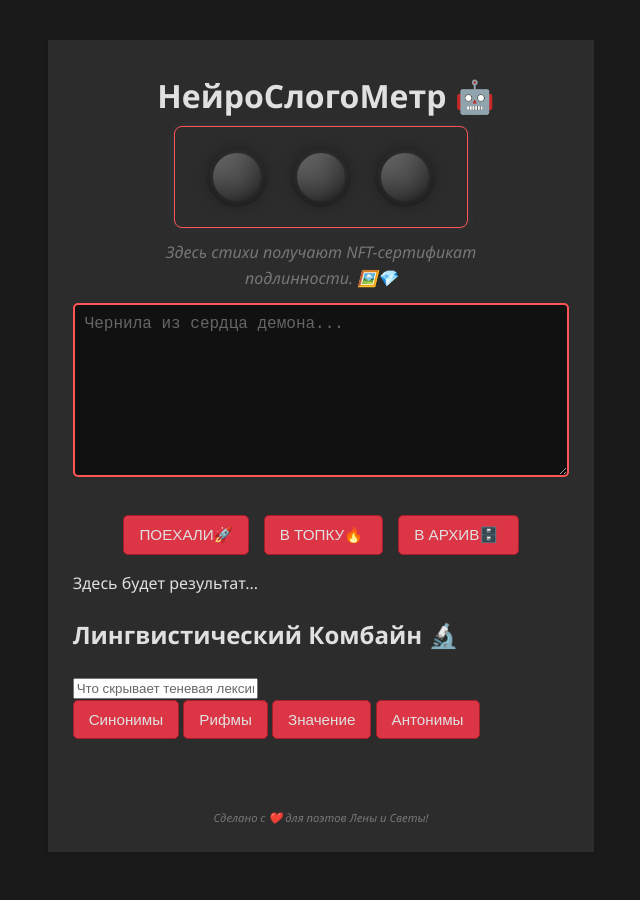
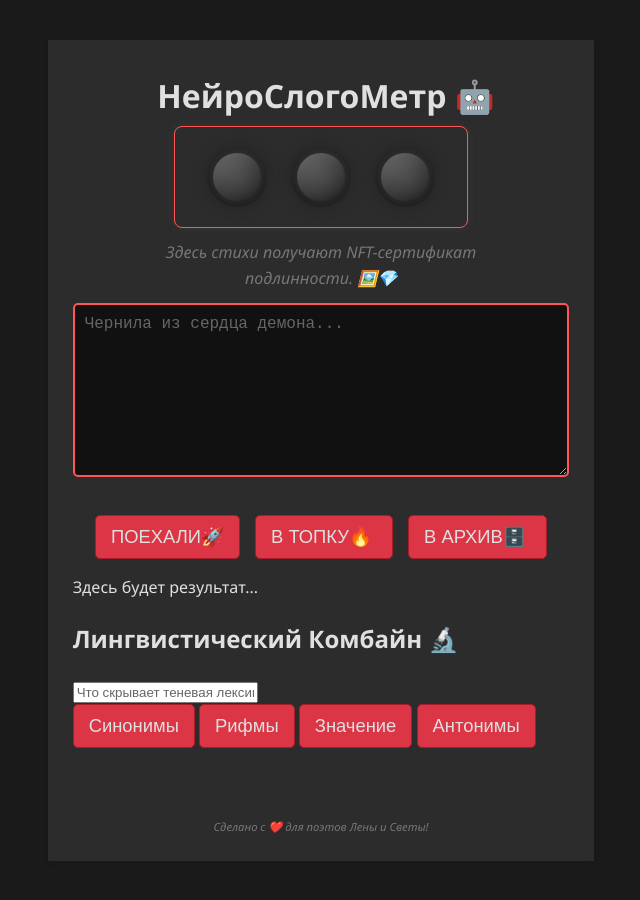
Before and after one commit to petr1987a/audio-reader, a plain HTML site: page index.html in a window 1280 px wide. Shown: the whole page, without its empty margins (319-959 px from the left). Drawn offline with Linux system fonts and the light colour scheme.

Commit message:
Update styles.css

```diff
--- a/styles.css
+++ b/styles.css
@@ -35,7 +35,7 @@ textarea {
 
 button {
     padding: 10px 15px;
-    font-size: 0.95rem;
+    font-size: 1.15rem;
     color: var(--button-text-color);
     background-color: var(--button-bg);
     border: 1px solid var(--button-border);
```
